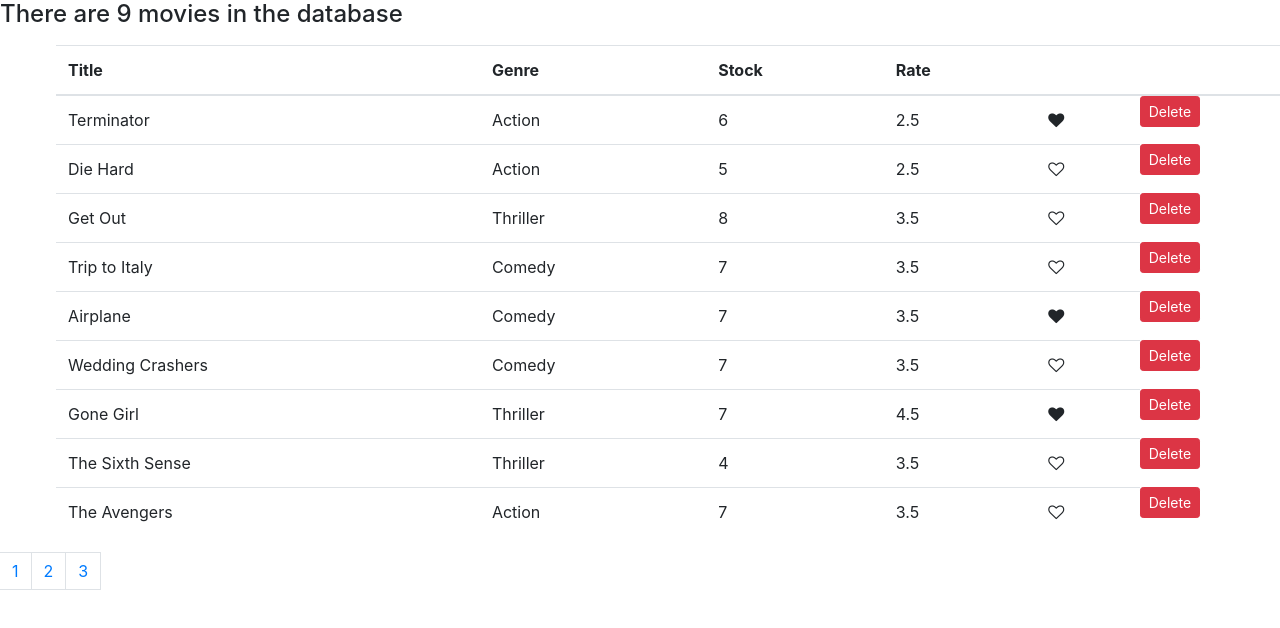
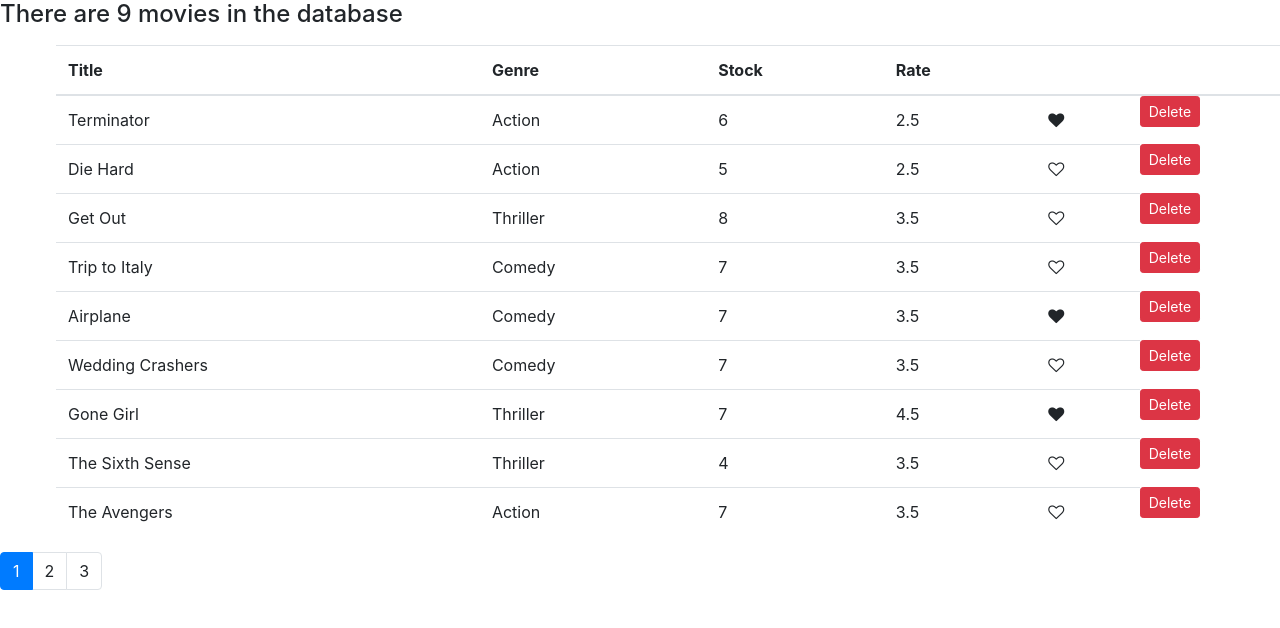
Before and after one commit to msinta/react-codewmosh, a React (Create React App) app in the folder vidly/: page / in a window 1280 px wide. Shown: the top 628 px of the page. Built offline with nearby package versions, Linux system fonts and the light colour scheme.

Commit message:
added current class page change

```diff
--- a/vidly/src/components/common/pagination.jsx
+++ b/vidly/src/components/common/pagination.jsx
@@ -1,36 +1,25 @@
-import React, { Component } from "react";
+import React from "react";
+import _ from "lodash";
 
-class Pagination extends Component {
+const Pagination = props => {
+  const { itemsCount, pageSize, onPageChange, currentPage } = props;
+  const pageLength =  Math.ceil(itemsCount/ pageSize);
+  if (pageLength === 1) return null;
+  const pages = _.range(1, pageLength + 1);
 
-
-
-
-  handlePagination(){
-  const itemsPerPage = 4;
-  const pageLength = Math.ceil(this.props.movies.length/itemsPerPage)
-  let html = [];
-  for(let i = 1; i <= pageLength; i++)
-    html.push(
-        <a className="page-link" href="#">
-          {i}
-        </a>
-    );
-  return html;
-
-  }
-
-  render() {
-    return (
-          <nav aria-label="Page navigation example">
-            <ul className="pagination">
-            {this.handlePagination().map((element, index) => (
-              <li key={index}>{element}</li>
-              ))
-              }
-            </ul>
-          </nav>
-    );
-  }
-}
+  return (
+    <nav>
+      <ul className="pagination">
+        {pages.map((element) => (
+          <li className={element === currentPage ? 'page-item active': 'page-item'} key={element}>
+            <a className="page-link" onClick={()=>onPageChange(element)}>
+              {element}
+            </a>
+          </li>
+        ))}
+      </ul>
+    </nav>
+  );
+};
 
 export default Pagination;
--- a/vidly/src/components/movies.jsx
+++ b/vidly/src/components/movies.jsx
@@ -6,20 +6,21 @@ import Pagination from "./common/pagination";
 class Movies extends Component {
   state = {
     newMovies: getMovies(),
-    pageSize: 4
+    pageSize: 4,
+    currentPage: 1,
   };
 
-  handlePageChange(){
+  handlePageChange = (page) => {
+    this.setState({ currentPage: page });
+  };
 
-
-  }
   handleDelete = (movie) => {
     const movies = this.state.newMovies.filter((m) => m._id !== movie._id);
     this.setState({ newMovies: movies });
   };
 
   handleLike(movie) {
-    const movies = [...this.state.newMovies ];
+    const movies = [...this.state.newMovies];
     const index = movies.indexOf(movie);
     movies[index] = { ...movies[index] };
     movies[index].liked = !movies[index].liked;
@@ -47,7 +48,11 @@ class Movies extends Component {
               <td>{movie.numberInStock}</td>
               <td>{movie.dailyRentalRate}</td>
               <td>
-                <LikeButton liked={movie.liked} movie={movie} handleLike={ () => (this.handleLike(movie))} />
+                <LikeButton
+                  liked={movie.liked}
+                  movie={movie}
+                  handleLike={() => this.handleLike(movie)}
+                />
               </td>
               <button
                 className="btn btn-danger btn-sm"
@@ -63,6 +68,7 @@ class Movies extends Component {
   }
 
   render() {
+    const { pageSize, currentPage } = this.state;
     if (this.state.newMovies.length === 0)
       return <p className="m-3"> There are no Movies in the database!</p>;
 
@@ -70,7 +76,12 @@ class Movies extends Component {
       <React.Fragment>
         <h4>There are {this.state.newMovies.length} movies in the database</h4>
         <ul>{this.handleTable()}</ul>
-        <Pagination handleTable={this.handleTable()} movies={this.state.newMovies} pageSize={this.state.pageSize} handlePageChange={this.handlePageChange} />
+        <Pagination
+          pageSize={pageSize}
+          itemsCount={this.state.newMovies.length}
+          onPageChange={this.handlePageChange}
+          currentPage={currentPage}
+        />
       </React.Fragment>
     );
   }
```
